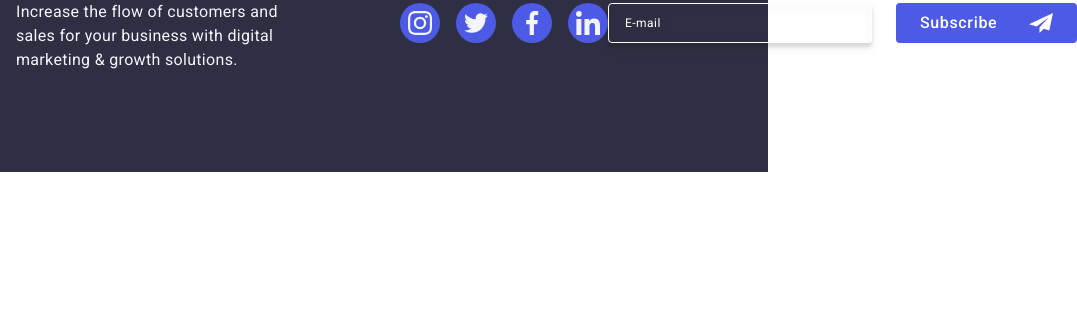
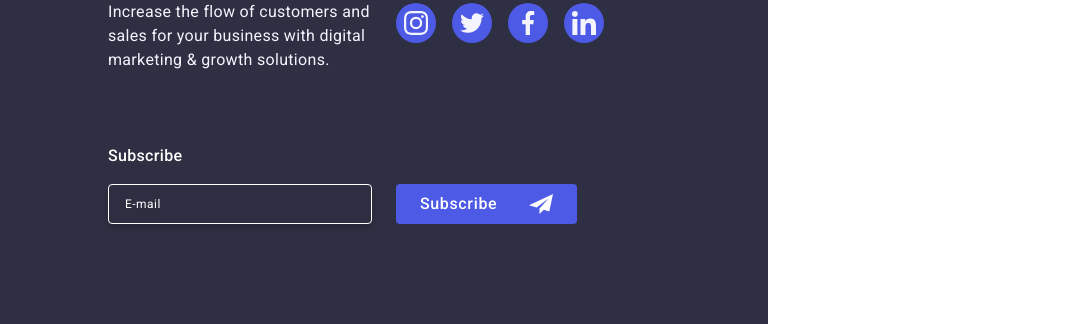
Before and after one commit to veronika-maltseva/goit-markup-hw-06, a plain HTML site: page index.html in a window 768 px wide. Shown: the part 3020-3344 px from the top of the page, 1077 px wide, since content can reach past the window. Before the commit the page ends 3192 px from the top, so only its background shows below. Drawn offline with nearby package versions, Linux system fonts and the light colour scheme.

Commit message:
Update styles.css and html

```diff
--- a/css/styles.css
+++ b/css/styles.css
@@ -817,6 +817,12 @@ img {
     }
 }
 
+@media screen and (min-width:768px) and (max-width:1157) {
+    .footer {
+
+    }
+}
+
 .footer-container {
     display: flex;
     align-items: baseline;
@@ -833,8 +839,22 @@ img {
     }
 }
 
+@media screen and (min-width:768px) and (max-width:1157px) {
+    .footer-container {
+        display: flex;
+        flex-wrap: wrap;
+        padding-left: 108px;
+    }
+}
+
 .footer-logo-text {
     margin-right: 120px;
+}
+
+@media screen and (min-width:768px) and (max-width:1157px) {
+    .footer-logo-text {
+        margin-right: 24px;
+    }
 }
 
 .footer-paragraph {
@@ -846,6 +866,12 @@ img {
     line-height: 1.5;
     letter-spacing: 0.02em;
     color: var(--logo-down-cl);
+}
+
+@media screen and (min-width:768px) and (max-width:1157px) {
+    .footer-paragraph {
+
+    }
 }
 
 .footer-subtitle {
@@ -879,7 +905,9 @@ img {
 
 @media screen and (max-width:767px) {
     .footer-link {
+            padding-left: 60px;
             text-align: center;
+            margin-right: 0;
         }
 }
 
@@ -919,6 +947,12 @@ img {
     }
 }
 
+@media screen and (min-width:768px) and (max-width:1157px) {
+    .footer-icons-container {
+        margin-left: 0;
+    }
+}
+
 .footer-icon-link {
     display: flex;
     align-items: center;
@@ -948,6 +982,13 @@ img {
 @media screen and (max-width:767px) {
     .subscribe-form {
         flex-wrap: wrap;
+    }
+}
+
+@media screen and (min-width:768px) and (max-width:1157px) {
+    .footer-form {
+        margin-top: 72px;
+        margin-left: 0;
     }
 }
 
```
